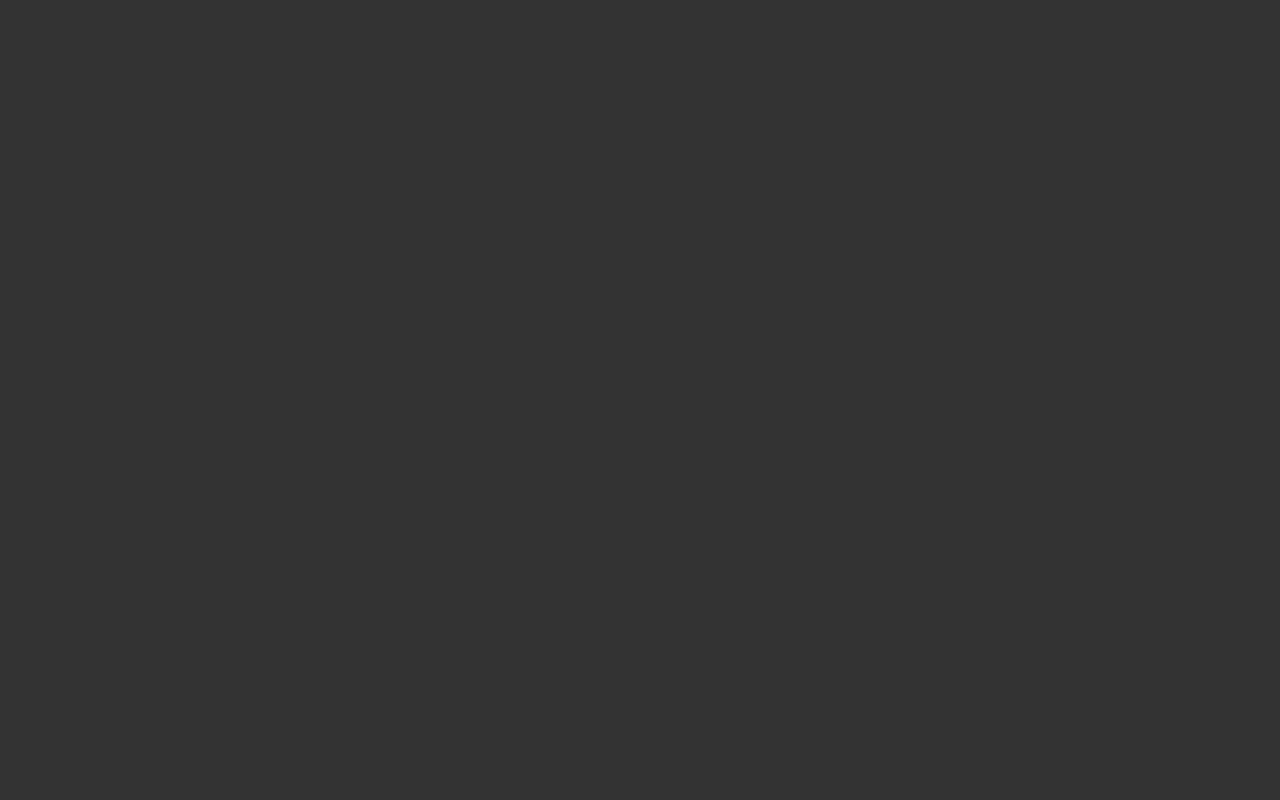
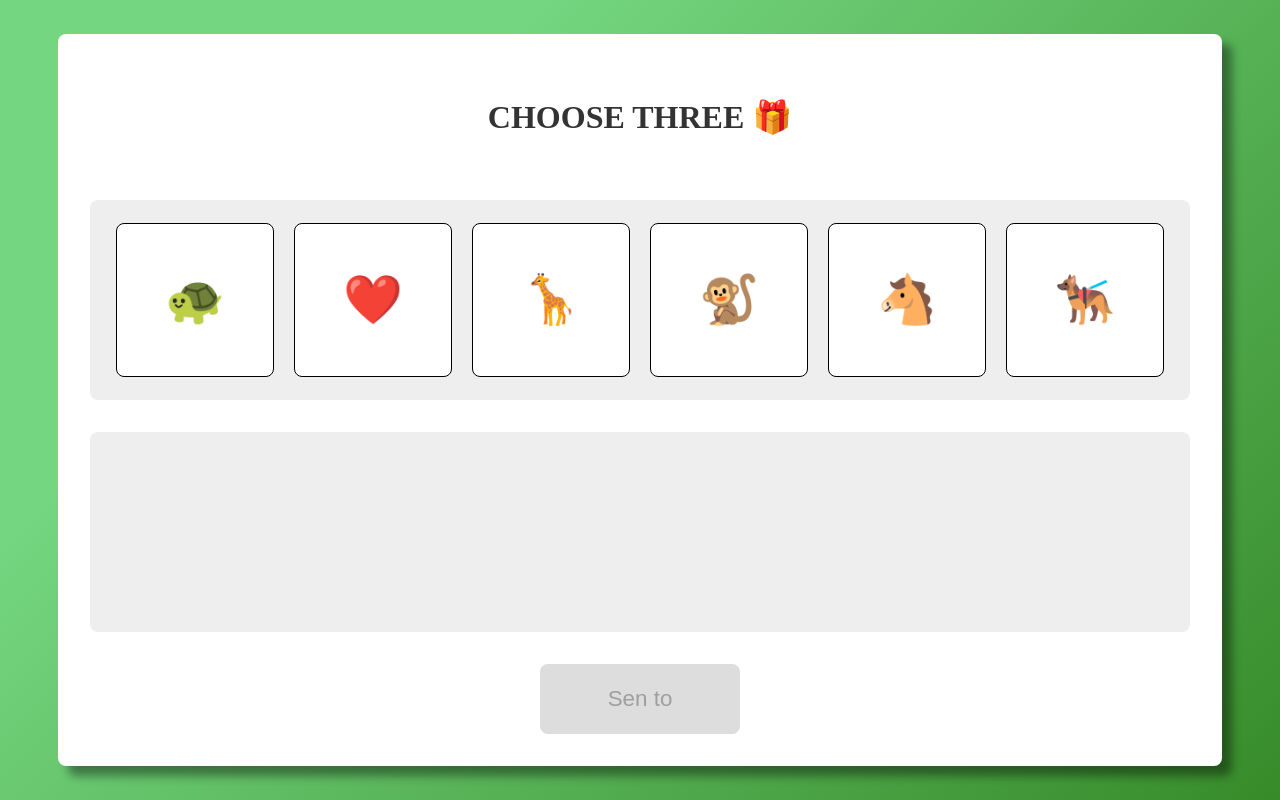
Before and after one commit to KamilOpsm/Przeciagana-lista-prezentow, a plain HTML site: page index.html in a window 1280 px wide. Drawn offline with Linux system fonts and the light colour scheme.

Commit message:
added html and css

```diff
--- a/index.html
+++ b/index.html
@@ -10,6 +10,34 @@
 </head>
 
 <body>
+
+
+
+    <div class="wrapper">
+        <h1>choose three 🎁</h1>
+
+
+        <div class="box presents-box">
+            <p class="present" draggable="true">🐢</p>
+            <p class="present" draggable="true">❤️</p>
+            <p class="present" draggable="true">🦒</p>
+            <p class="present" draggable="true">🐒</p>
+            <p class="present" draggable="true">🐴</p>
+            <p class="present" draggable="true">🐕‍🦺</p>
+        </div>
+
+
+        <div class="box chosen-box"></div>
+
+        <a href="">
+            <button class="send-btn" disabled>Sen to</button>
+        </a>
+
+    </div>
+
+
+
+
     <script src="./main.js"></script>
 </body>
 
--- a/style.css
+++ b/style.css
@@ -8,6 +8,75 @@ body {
 	display: flex;
 	justify-content: center;
 	align-items: center;
+	flex-direction: column;
 	height: 100vh;
-	background-color: #333;
+	background-image: linear-gradient(315deg, #378b29 0%, #74d680 74%);
 }
+
+h1 {
+	margin: 1em 0 2em;
+	color: #333;
+	text-align: center;
+	text-transform: uppercase;
+}
+
+.wrapper {
+	padding: 2em;
+	background-color: #fff;
+	border-radius: 8px;
+	box-shadow: 10px 10px 10px rgba(0, 0, 0, 0.4);
+}
+
+.box {
+	display: flex;
+	justify-content: space-around;
+	align-items: center;
+	margin: 2em 0;
+	padding: 1em;
+	width: 1100px;
+	height: 200px;
+	border-radius: 8px;
+	background-color: #eee;
+}
+
+.present {
+	display: flex;
+	justify-content: center;
+	align-items: center;
+	padding: 1em;
+	font-size: 3rem;
+	border-radius: 8px;
+	background-color: #fff;
+	border: 1px solid black;
+	transition: background-color 0.3s;
+	cursor: grab;
+}
+
+.present:hover {
+	background-color: #eee;
+}
+
+.present-disabled {
+	opacity: 0.3;
+	cursor: not-allowed;
+}
+
+.send-btn {
+	margin: 0 auto;
+	display: block;
+	padding: 1em 3em;
+	font-size: 1.4rem;
+	background-color: #74d680;
+	border-radius: 8px;
+	border: none;
+	cursor: pointer;
+}
+
+.send-btn:disabled {
+	background-color: #ddd;
+}
+
+a {
+	text-decoration: none;
+	color: #000;
+}
```
